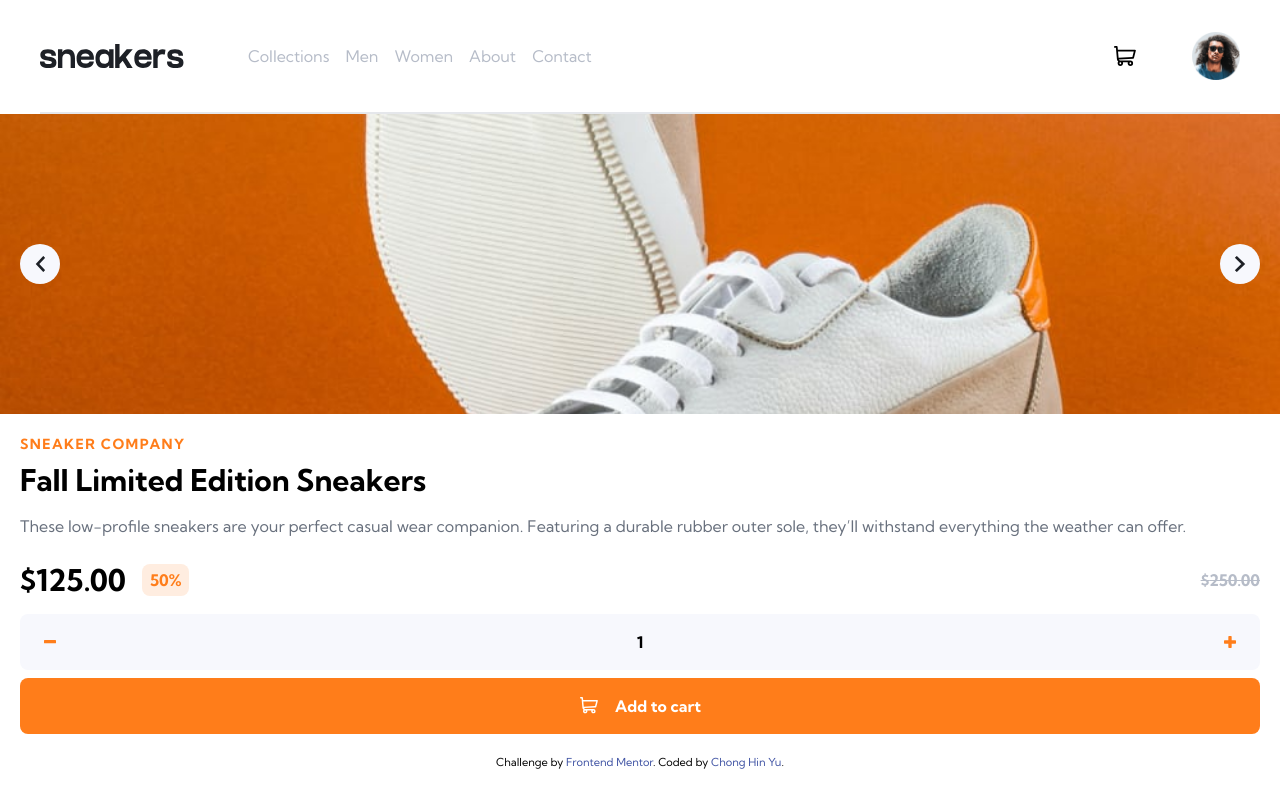
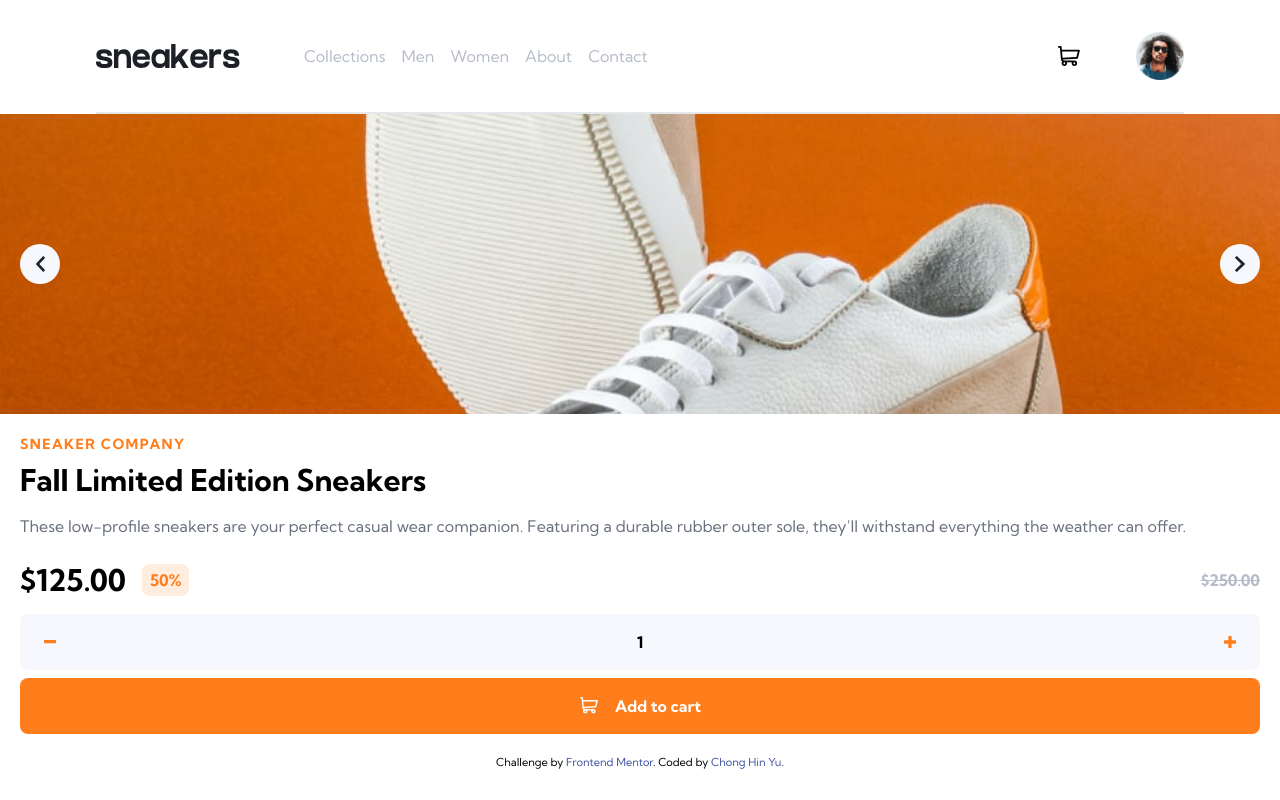
Before and after one commit to Hin274/ecommerce-product-page-main, a React (Vite) app: page / in a window 1280 px wide. Built offline with nearby package versions, Linux system fonts and the light colour scheme.

Commit message:
Add more margin and fix breakpoint

```diff
--- a/src/components/Header.jsx
+++ b/src/components/Header.jsx
@@ -11,14 +11,14 @@ const Header = ({ openCart, hasCartItems, cart, isCartOpen, removeFromCart }) =>
 
     return (
         <>
-            <header className='flex relative items-center p-5 justify-between lg:p-0 lg:mx-10 lg:py-8 lg:border-b-2'>
+            <header className='flex relative items-center p-5 justify-between lg:p-0 lg:mx-24 lg:py-8 lg:border-b-2'>
                 <span className='flex ml-10 lg:ml-0 lg:gap-16'>
                     <img className='w-36' src='./images/logo.svg' />
                     <NavBar />
                 </span>
                 {
 
-                    (isCartOpen && screenWidth > breakpoint) && <Cart cart={cart} hasCartItems={hasCartItems} removeFromCart={removeFromCart} />
+                    (isCartOpen && screenWidth >= breakpoint) && <Cart cart={cart} hasCartItems={hasCartItems} removeFromCart={removeFromCart} />
                 }
                 <span className='flex items-center lg:justify-end lg:gap-8'>
                     <div className='flex relative mr-6'>
```
